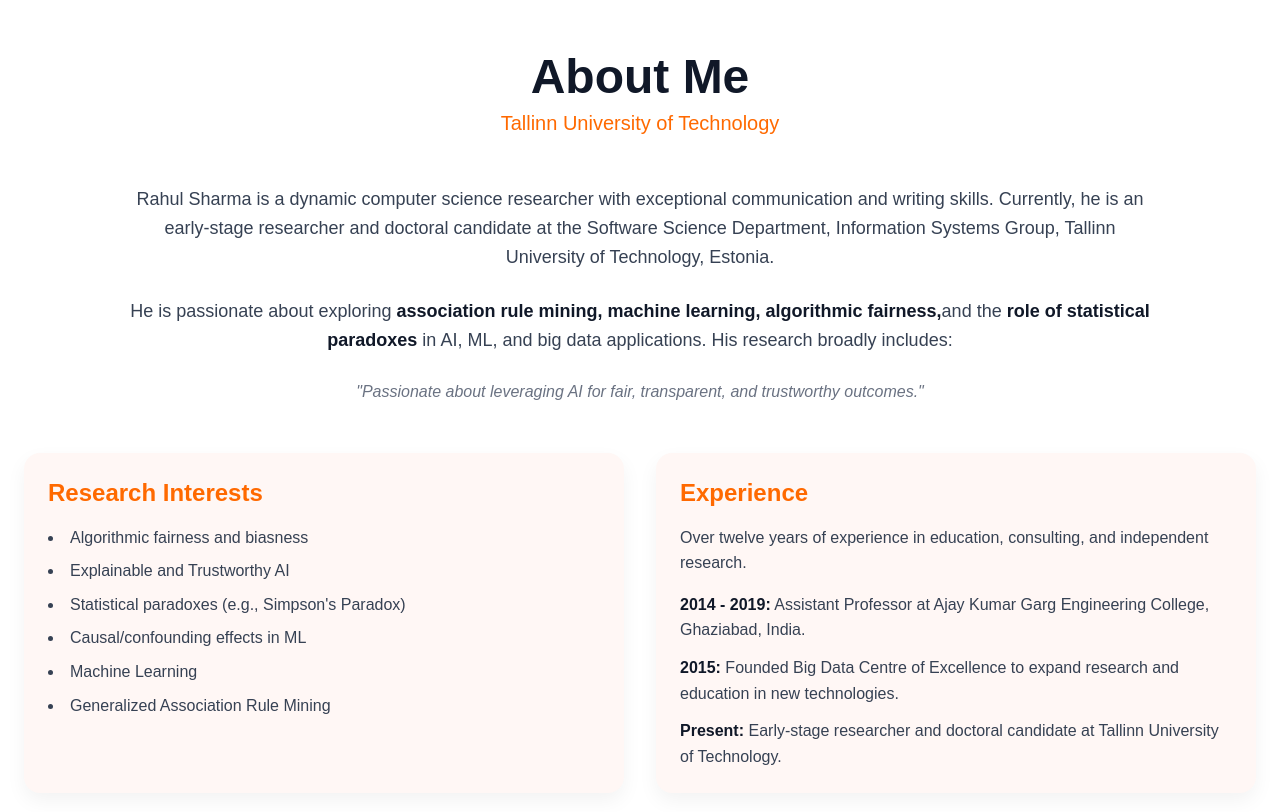
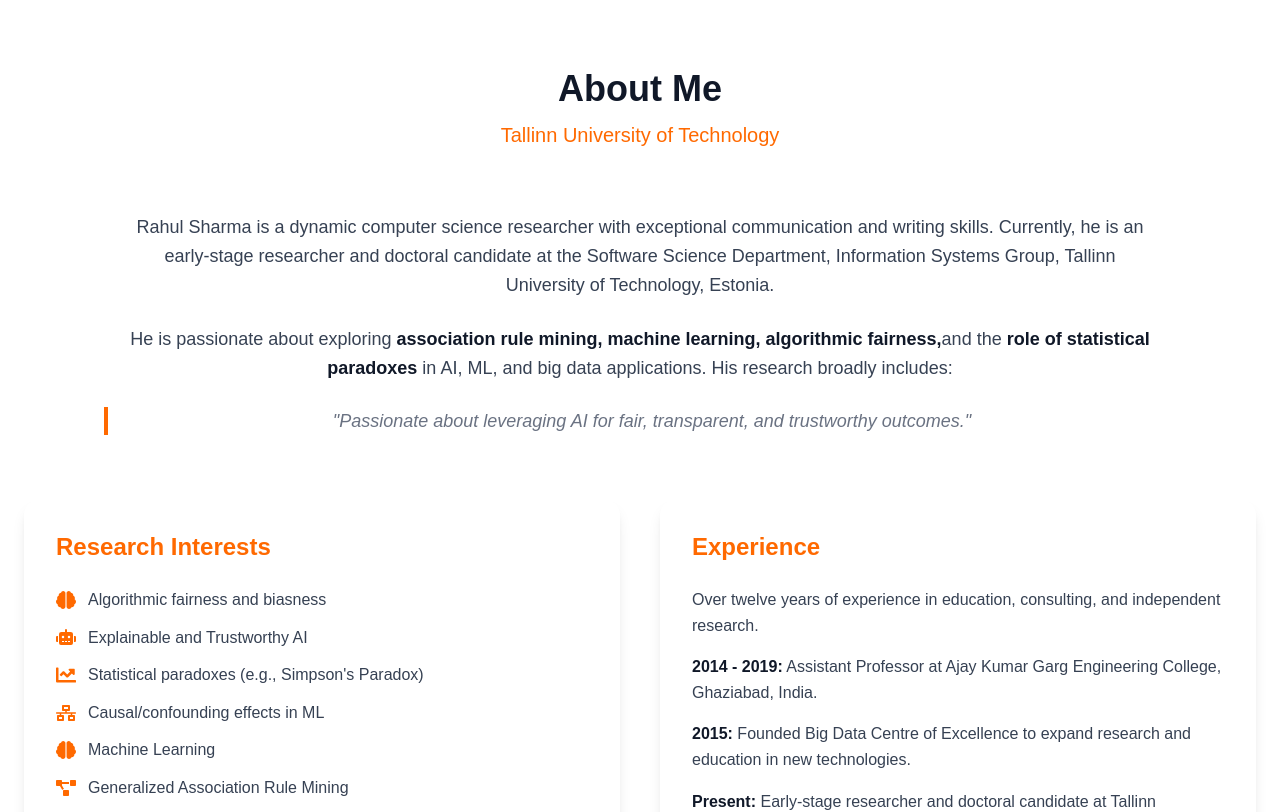
Before and after one commit to JatinBrandshow/portfolio-rahul-sharma-v2, a Next.js app: page / in a window 1280 px wide. Shown: the part 620-1432 px from the top of the page. Built offline with nearby package versions, Linux system fonts and the light colour scheme.

Commit message:
new change

```diff
--- a/package.json
+++ b/package.json
@@ -13,6 +13,7 @@
     "next": "15.5.4",
     "react": "19.1.0",
     "react-dom": "19.1.0",
+    "react-icons": "^5.5.0",
     "react-simple-typewriter": "^5.0.1"
   },
   "devDependencies": {
--- a/src/components/About.js
+++ b/src/components/About.js
@@ -1,18 +1,40 @@
 "use client";
 
 import React from "react";
+import { motion } from "framer-motion";
+import { FaBrain, FaChartLine, FaRobot, FaNetworkWired, FaProjectDiagram } from "react-icons/fa";
 
 const About = () => {
+  const interests = [
+    { icon: <FaBrain className="text-orange-500 w-5 h-5" />, label: "Algorithmic fairness and biasness" },
+    { icon: <FaRobot className="text-orange-500 w-5 h-5" />, label: "Explainable and Trustworthy AI" },
+    { icon: <FaChartLine className="text-orange-500 w-5 h-5" />, label: "Statistical paradoxes (e.g., Simpson's Paradox)" },
+    { icon: <FaNetworkWired className="text-orange-500 w-5 h-5" />, label: "Causal/confounding effects in ML" },
+    { icon: <FaBrain className="text-orange-500 w-5 h-5" />, label: "Machine Learning" },
+    { icon: <FaProjectDiagram className="text-orange-500 w-5 h-5" />, label: "Generalized Association Rule Mining" },
+  ];
+
   return (
-        <section id="about" className="max-w-7xl mx-auto px-6 py-16 space-y-12">
+    <section id="about" className="max-w-7xl mx-auto px-6 py-20 space-y-16">
       {/* Header */}
-            <div className="text-center">
-                <h2 className="text-5xl font-bold text-gray-900">About Me</h2>
-                <p className="text-orange-500 mt-2 text-xl">Tallinn University of Technology</p>
-            </div>
+      <motion.div
+        initial={{ opacity: 0, y: -20 }}
+        animate={{ opacity: 1, y: 0 }}
+        transition={{ duration: 0.6 }}
+        className="text-center space-y-3"
+      >
+        <h2 className="text-4xl font-bold text-gray-900">About Me</h2>
+        <p className="text-orange-500 text-xl">Tallinn University of Technology</p>
+      </motion.div>
 
       {/* Overview */}
-            <div className="max-w-5xl mx-auto text-center space-y-6">
+      <motion.div
+        initial={{ opacity: 0 }}
+        whileInView={{ opacity: 1 }}
+        viewport={{ once: true }}
+        transition={{ duration: 0.6 }}
+        className="max-w-5xl mx-auto text-center space-y-6"
+      >
         <p className="text-gray-700 text-lg leading-relaxed">
           Rahul Sharma is a dynamic computer science researcher with exceptional communication and writing skills.
           Currently, he is an early-stage researcher and doctoral candidate at the Software Science Department,
@@ -22,33 +44,45 @@
           He is passionate about exploring <strong className="text-gray-900">association rule mining, machine learning, algorithmic fairness,</strong>
           and the <strong className="text-gray-900">role of statistical paradoxes</strong> in AI, ML, and big data applications. His research broadly includes:
         </p>
-                <p className="text-gray-500 italic">
+        <p className="text-gray-500 italic text-lg relative before:absolute before:-left-6 before:top-0 before:w-1 before:h-full before:bg-orange-500 pl-6">
           "Passionate about leveraging AI for fair, transparent, and trustworthy outcomes."
         </p>
-            </div>
+      </motion.div>
 
       {/* Cards Section */}
-            <div className="flex flex-col lg:flex-row gap-8 justify-center">
+      <div className="flex flex-col lg:flex-row gap-10">
         {/* Research Interests */}
-                <div className="p-6 card flex-1">
-                    <h3 className="text-2xl font-bold text-orange-500 mb-4">Research Interests</h3>
-                    <ul className="list-disc list-inside space-y-2 text-gray-700">
-                        <li>Algorithmic fairness and biasness</li>
-                        <li>Explainable and Trustworthy AI</li>
-                        <li>Statistical paradoxes (e.g., Simpson's Paradox)</li>
-                        <li>Causal/confounding effects in ML</li>
-                        <li>Machine Learning</li>
-                        <li>Generalized Association Rule Mining</li>
+        <motion.div
+          initial={{ opacity: 0, y: 20 }}
+          whileInView={{ opacity: 1, y: 0 }}
+          viewport={{ once: true }}
+          transition={{ duration: 0.6, delay: 0.1 }}
+          className="flex-1 p-8 rounded-2xl bg-white shadow-lg hover:shadow-2xl transition-shadow duration-300"
+        >
+          <h3 className="text-2xl font-bold text-orange-500 mb-6">Research Interests</h3>
+          <ul className="space-y-3 text-gray-700">
+            {interests.map((item, i) => (
+              <li key={i} className="flex items-center gap-3">
+                {item.icon}
+                <span>{item.label}</span>
+              </li>
+            ))}
           </ul>
-                </div>
+        </motion.div>
 
         {/* Experience */}
-                <div className="p-6 card flex-1">
-                    <h3 className="text-2xl font-bold text-orange-500 mb-4">Experience</h3>
+        <motion.div
+          initial={{ opacity: 0, y: 20 }}
+          whileInView={{ opacity: 1, y: 0 }}
+          viewport={{ once: true }}
+          transition={{ duration: 0.6, delay: 0.2 }}
+          className="flex-1 p-8 rounded-2xl bg-white shadow-lg hover:shadow-2xl transition-shadow duration-300"
+        >
+          <h3 className="text-2xl font-bold text-orange-500 mb-6">Experience</h3>
           <p className="text-gray-700 mb-4">
             Over twelve years of experience in education, consulting, and independent research.
           </p>
-                    <ul className="space-y-3 text-gray-700">
+          <ul className="space-y-4 text-gray-700">
             <li>
               <span className="font-bold text-gray-900">2014 - 2019:</span> Assistant Professor at Ajay Kumar Garg Engineering College, Ghaziabad, India.
             </li>
@@ -59,7 +93,7 @@
               <span className="font-bold text-gray-900">Present:</span> Early-stage researcher and doctoral candidate at Tallinn University of Technology.
             </li>
           </ul>
-                </div>
+        </motion.div>
       </div>
     </section>
   );
```
Also changed, not shown: 1 other file (tests, documents, lock files or other folders). Lines whose indentation alone changed are shown as unchanged.
